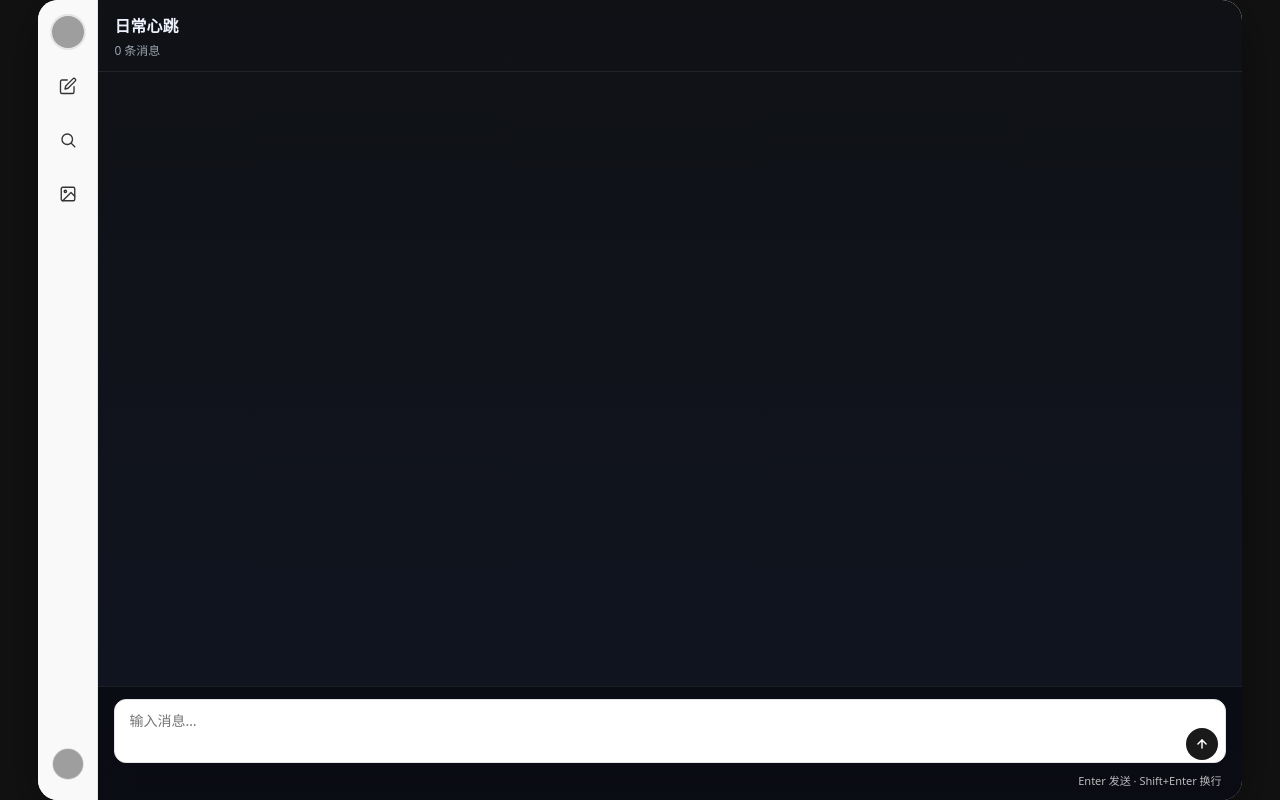
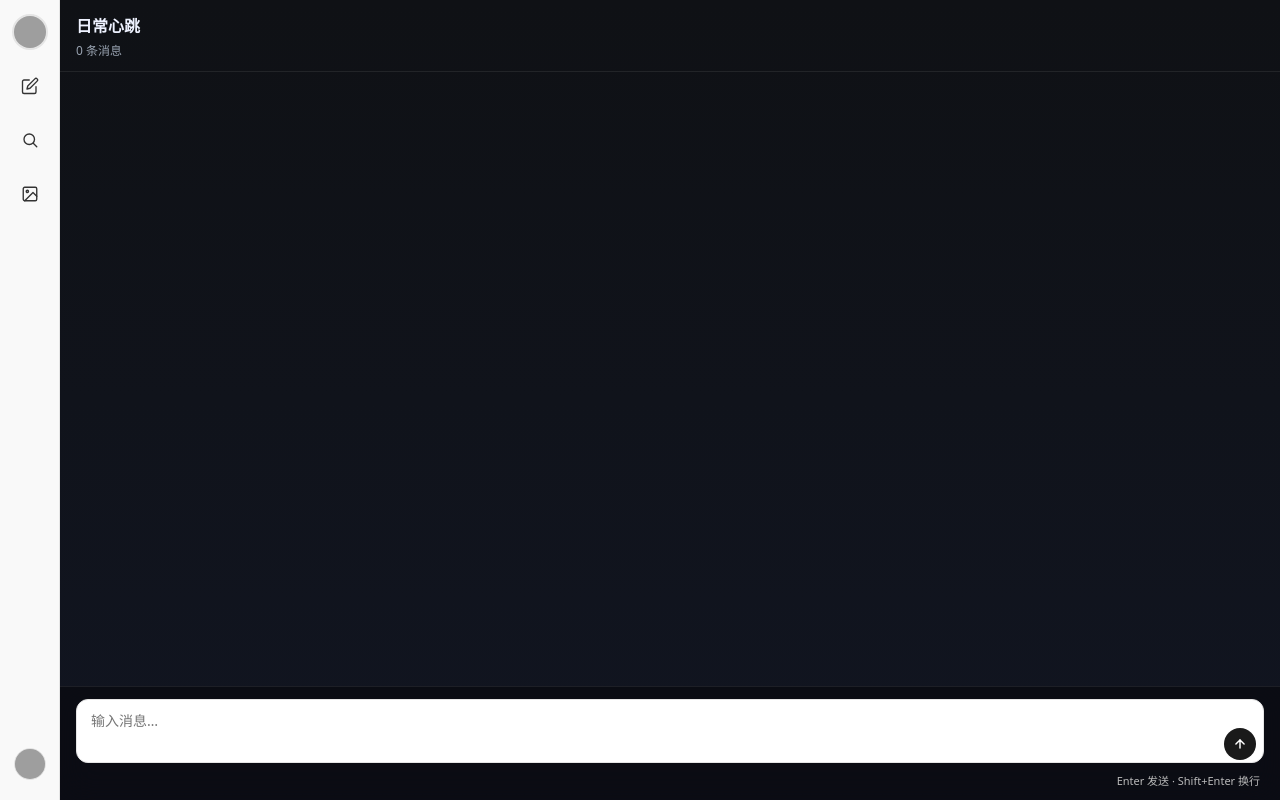
Before and after one commit to linyao125/lin_AI, a FastAPI app: page / in a window 1280 px wide. Run offline with FastAPI, Linux system fonts and the light colour scheme; data comes from the database, SQL or seed files in the repository; data that the repository does not hold is empty; grey boxes are pictures that could not be loaded.

Commit message:
style: 修复自适应去除黑边，添加移动端 viewport 适配

```diff
--- a/app/static/styles.css
+++ b/app/static/styles.css
@@ -36,16 +36,11 @@ html, body {
 
 body {
   margin: 0;
+  padding: 0; /* 去掉之前的 padding，消灭黑边 */
+  width: 100vw;
   height: 100vh;
-  /* 页面底色，比主界面稍微深一点，以便凸显出中间的圆角窗口 */
-  background-color: #121212;
-  /* 电脑端默认上下左右留出间距 */
-  padding: 3vh 3vw;
-  box-sizing: border-box;
-  display: flex;
-  justify-content: center;
-  align-items: center;
-  overflow: hidden;
+  background-color: var(--bg-main, #212121);
+  overflow: hidden; /* 防止出现滚动条 */
 }
 
 button,
@@ -83,18 +78,11 @@ label {
 .app-shell {
   position: relative;
   display: grid;
+  /* 电脑端默认侧边栏宽度，如果嫌宽可以把 var(--sidebar-w) 改成 240px */
   grid-template-columns: var(--sidebar-w) minmax(0, 1fr);
-  /* 宽高改为 100%，自适应外层的 padding */
   width: 100%;
   height: 100%;
   transition: grid-template-columns .22s ease;
-  /* 圆角和溢出隐藏 */
-  border-radius: 20px;
-  overflow: hidden;
-  /* 添加悬浮阴影，让窗口有立体感 */
-  box-shadow: 0 12px 48px rgba(0, 0, 0, 0.4);
-  /* 确保有主背景色，这里假设使用原本的主背景变量 */
-  background-color: var(--bg-main, #212121);
 }
 
 .app-shell.desktop-sidebar-collapsed {
```
